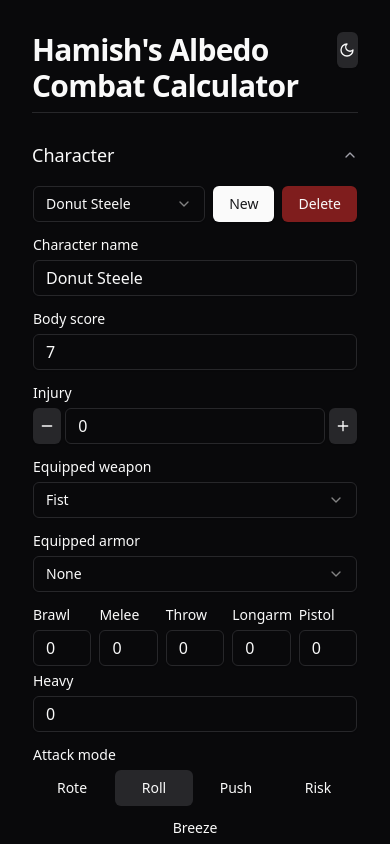
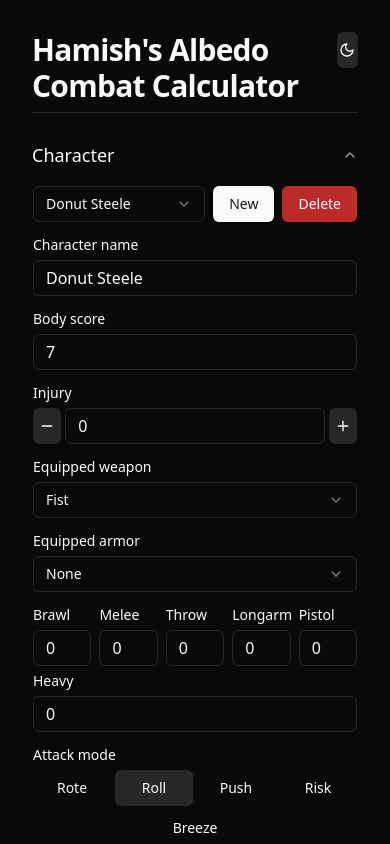
Before and after one commit to hamish-milne/albedo-calc, a React (Vite) app: page / in a window 390 px wide. Shown: the top 844 px of the page. Built offline with nearby package versions, Linux system fonts and the light colour scheme.

Commit message:
Small improvements for mobile

```diff
--- a/src/battlemap.tsx
+++ b/src/battlemap.tsx
@@ -37,6 +37,7 @@ export function DraggableProvider(props: {
     onPointerMove: PointerEventHandler;
     onPointerUp: PointerEventHandler;
     onPointerLeave: PointerEventHandler;
+    ref: RefCallback<Element>;
   }) => ReactNode;
 }) {
   const { children } = props;
@@ -49,6 +50,7 @@ export function DraggableProvider(props: {
     if ((e.buttons & (1 << LMOUSE)) === 0) {
       held.current = null;
     }
+    e.preventDefault();
   }
 
   return (
@@ -63,6 +65,10 @@ export function DraggableProvider(props: {
         onPointerMove: update,
         onPointerUp: update,
         onPointerLeave: update,
+        ref: (e) =>
+          e?.addEventListener("touchmove", (e) => e.preventDefault(), {
+            passive: false,
+          }),
       })}
     </DraggableContext.Provider>
   );
@@ -248,7 +254,7 @@ function CharMarker(
           <text
             y={-20}
             textAnchor="middle"
-            className="fill-foreground cursor-default pointer-events-none"
+            className="fill-foreground cursor-default pointer-events-none filter-shadow"
           >
             {character.name}
           </text>
--- a/src/combat-form.tsx
+++ b/src/combat-form.tsx
@@ -54,6 +54,7 @@ function trySetupCombat(form: UseFormReturn<SelectForm>) {
   const characters = useWatch({
     control: form.control,
     name: "character.list",
+    defaultValue: [],
   });
   const weapons = useWatch({
     control: form.control,
--- a/src/form-components.tsx
+++ b/src/form-components.tsx
@@ -49,7 +49,7 @@ function ToggleGroup<TOption = string>(props: {
 const radioVariants = cva(
   cn(
     "rounded-md text-sm font-medium transition-colors",
-    "hover:bg-muted hover:text-muted-foreground",
+    "hover:ring-1 hover:ring-muted-foreground",
     "focus-visible:outline-none focus-visible:ring-1 focus-visible:ring-ring",
     "disabled:pointer-events-none disabled:opacity-50",
     "checked:bg-accent checked:text-accent-foreground"
--- a/src/index.css
+++ b/src/index.css
@@ -45,7 +45,7 @@
     --muted-foreground: 240 5% 64.9%;
     --accent: 240 3.7% 15.9%;
     --accent-foreground: 0 0% 98%;
-    --destructive: 0 62.8% 30.6%;
+    --destructive: 0 62.8% 45%;
     --destructive-foreground: 0 0% 98%;
     --border: 240 3.7% 15.9%;
     --input: 240 3.7% 15.9%;
@@ -65,3 +65,9 @@
     @apply bg-background text-foreground;
   }
 }
+
+@layer utilities {
+  .filter-shadow {
+    filter: drop-shadow(3px 3px 2px hsl(var(--background)));
+  }
+}
```
